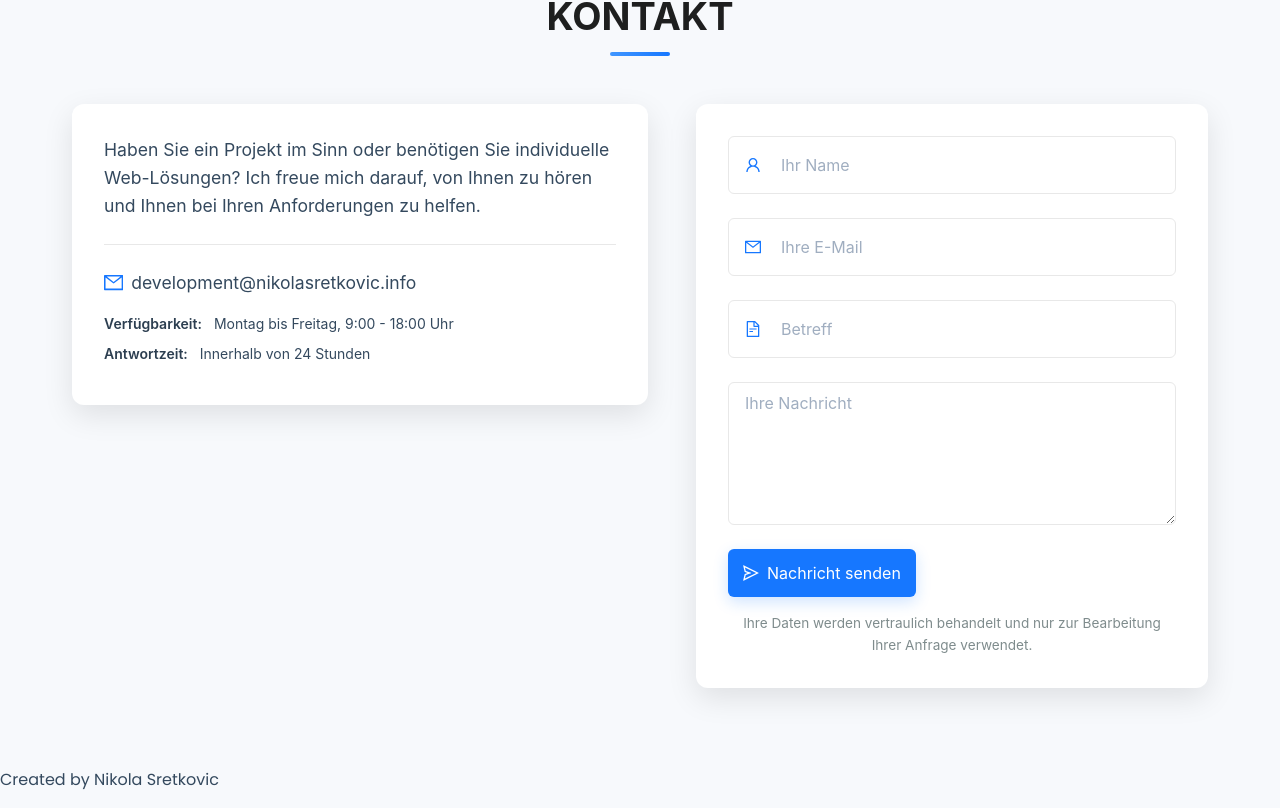
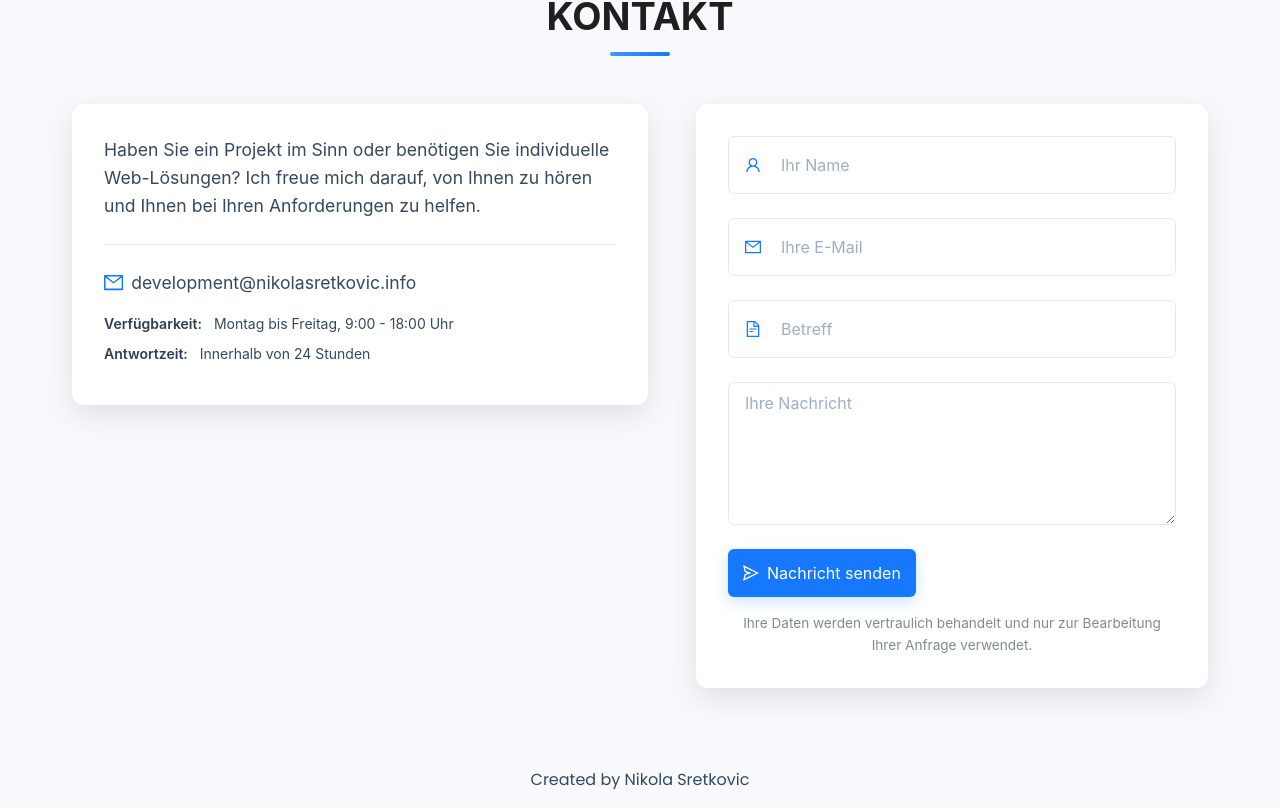
Before and after one commit to NikolaSretko/React_Landingpage, a React (Vite) app: page / in a window 1280 px wide. Shown: the part 2118-2926 px from the top of the page. Built offline with nearby package versions, Linux system fonts and the light colour scheme.

Commit message:
cratedfix

```diff
--- a/src/components/footer/Footer.jsx
+++ b/src/components/footer/Footer.jsx
@@ -2,8 +2,12 @@ import Autor from "./Autor";
 
 const Footer = () => {
     return (
-        <footer className="footerContainer">
-            <Autor autor="Nikola Sretkovic" className='autor'/>
+        <footer style={{
+            display: 'flex',
+            justifyContent: 'center',
+            alignItems: 'center',
+        }}>
+            <Autor autor="Nikola Sretkovic" />
         </footer>
      );
 }
```
